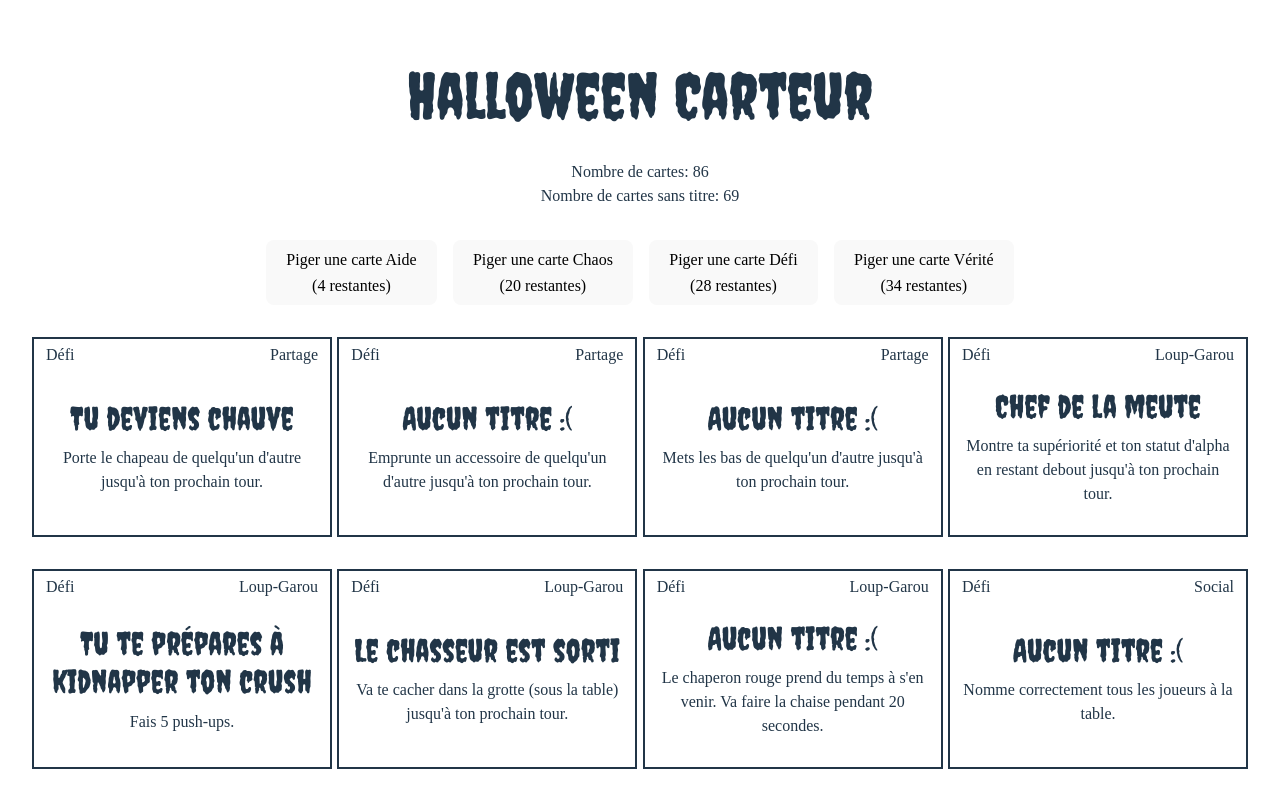
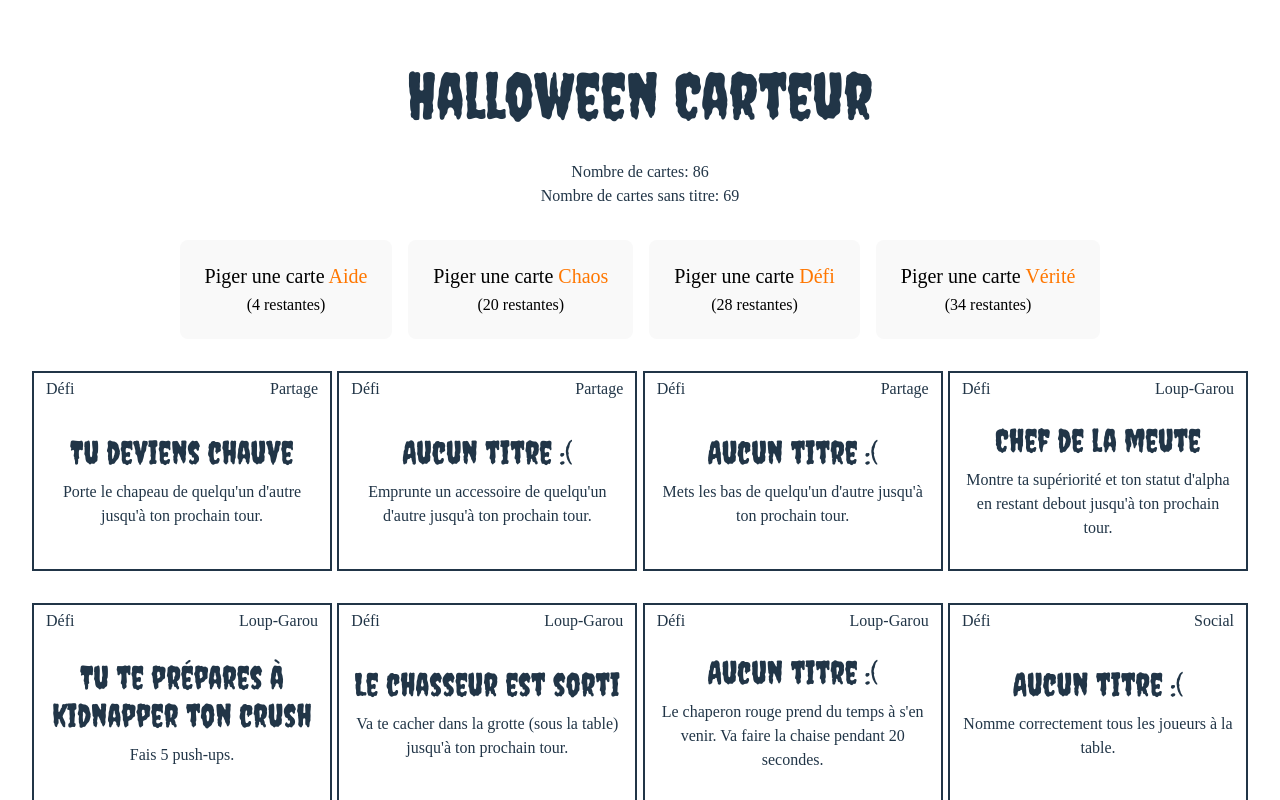
Before and after one commit to beaudry/HalloweenCarteur, a Preact app: page / in a window 1280 px wide. Shown: the top 800 px of the page. Built offline with nearby package versions, Linux system fonts and the light colour scheme; a web font is replaced by a local one.

Commit message:
Ajuster bouton

```diff
--- a/src/composants/Pigeur.css
+++ b/src/composants/Pigeur.css
@@ -1,6 +1,16 @@
 .nombre-restantes {
     display: block;
     margin-top: 0.5rem;
+    font-size: 80%;
+}
+
+.nom-categorie {
+    color: #ff7700;
+}
+
+.bouton-pigeur {
+    font-size: 125%;
+    padding: 1.5rem;
 }
 
 dialog {
--- a/src/composants/Pigeur.tsx
+++ b/src/composants/Pigeur.tsx
@@ -29,8 +29,8 @@ function Pigeur({ cartes, titre }: PigeurProps) {
 
     return (
         <div>
-            <button onClick={pigerUneCarte}>
-                Piger une carte {titre}
+            <button className="bouton-pigeur" onClick={pigerUneCarte}>
+                Piger une carte <span className="nom-categorie">{titre}</span>
                 <span className="nombre-restantes">({talon.length} restantes)</span>
             </button>
             {cartePigee && (
```
